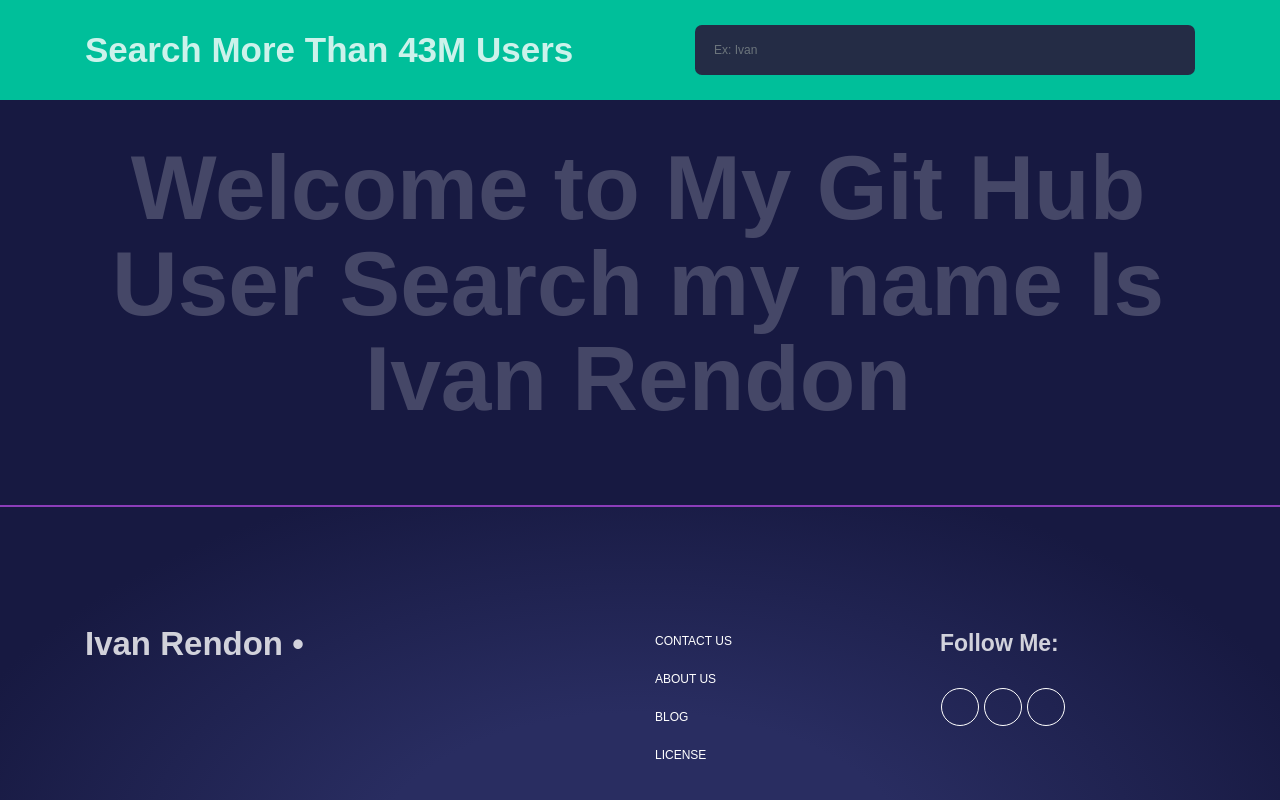
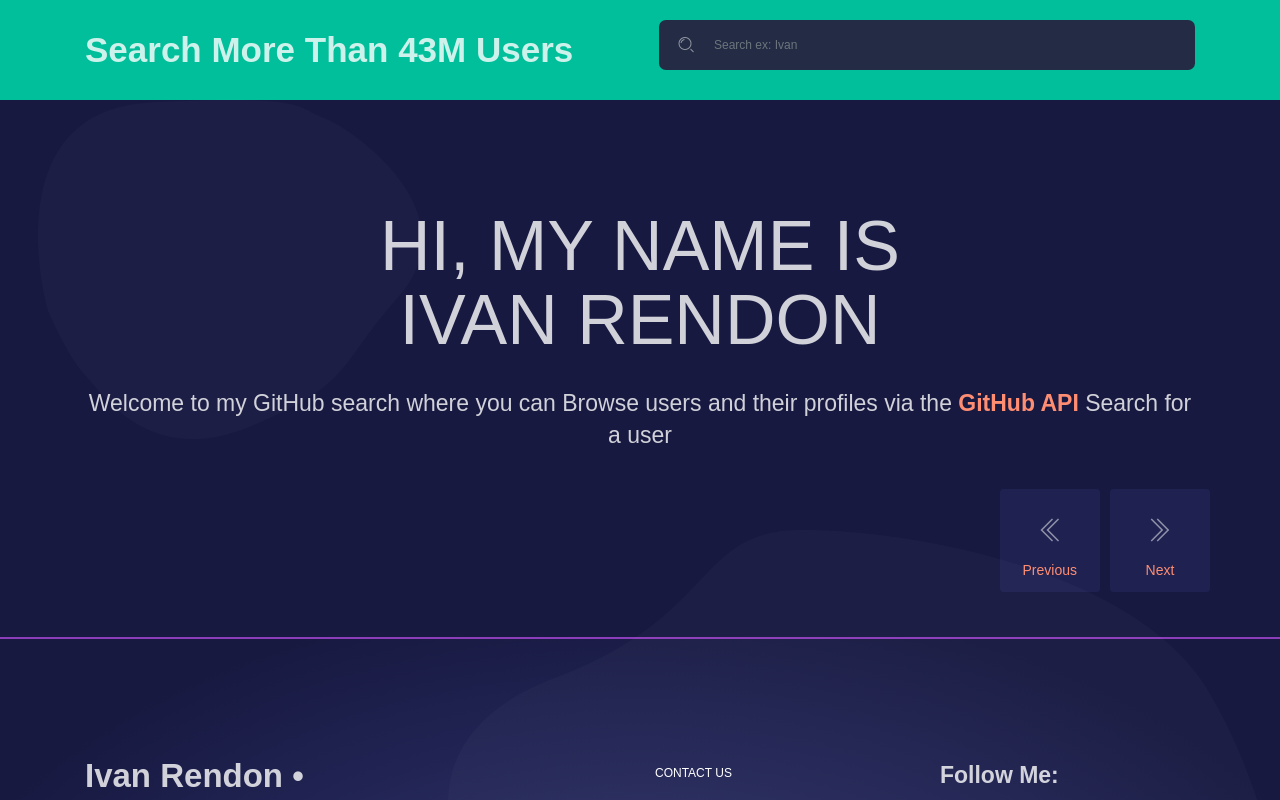
Before and after one commit to ivansito87/GitHub_User_Search, a React (Create React App) app: page / in a window 1280 px wide. Shown: the top 800 px of the page. Built offline with nearby package versions, Linux system fonts and the light colour scheme.

Commit message:
adds function for search

```diff
--- a/src/components/HomePage/MainPage.jsx
+++ b/src/components/HomePage/MainPage.jsx
@@ -33,6 +33,9 @@
   DropdownMenu,
   DropdownItem,
   UncontrolledDropdown,
+  InputGroup,
+  InputGroupAddon,
+  InputGroupText,
   FormGroup,
   Form,
   Input,
@@ -40,24 +43,31 @@
   Navbar,
   NavItem,
   NavLink,
+  Row,
+  Col,
   Nav,
   Container
 
 } from "reactstrap";
 import PageHeader from "../PageHeader/PageHeader";
-import Row from "reactstrap/es/Row";
-import Col from "reactstrap/es/Col";
+
 
 // core components
 // import ExamplesNavbar from "components/Navbars/ExamplesNavbar.jsx";
 // import Footer from "components/Footer/Footer.jsx";
+// let count = 1;
+class MainPage extends React.Component {
 
-class MainPage extends React.Component {
+
   state = {
     users: [],
-    joinRoomId: "",
+    searchUser: "",
     userDisplay: false,
-    isOpen: false
+    isOpen: false,
+    results: null,
+    name: null,
+    inputFocus: false,
+    pageNumber: 1
   };
 
   constructor(props) {
@@ -70,6 +80,17 @@
     this.inputName = React.createRef();
   }
 
+  displayResult = () => {
+    let renderResultHeading = null;
+    if (this.state.users.length === 0) {
+      renderResultHeading = <span className="title display-3">Search more than 43M users</span>;
+    } else {
+      renderResultHeading =
+        <span className="title display-3">Found {this.state.results} results for {this.state.name} </span>
+    }
+    return renderResultHeading;
+  };
+
   componentDidMount() {
     /*axios.get(`https://api.github.com/search/users?q=example`)
       .then(res => {
@@ -79,32 +100,56 @@
       })*/
   }
 
+  toggleTabs1 = (e, stateName, index) => {
+    e.preventDefault();
+    this.setState({pageNumber: this.state.pageNumber -= 1});
+    console.log(this.state.pageNumber, this.state.searchUser);
+    this.requestGetUsers(this.state.pageNumber, this.state.searchUser);
+    this.setState({
+      [stateName]: index
+    });
+  };
+
+  toggleTabs = (e, stateName, index) => {
+    e.preventDefault();
+    this.setState({pageNumber: this.state.pageNumber += 1});
+    console.log(this.state.pageNumber, this.state.searchUser);
+    this.requestGetUsers(this.state.pageNumber, this.state.searchUser);
+    this.setState({
+      [stateName]: index
+    });
+  };
+
   toggleModal = () => {
     this.setState({
       isOpen: !this.state.isOpen
     });
   };
 
-
-  handleJoinSubmit(event){
-  event.preventDefault();
-  const searchUser = this.state.joinRoomId;
-  // console.log(searchUser);
-    axios.get(`https://api.github.com/search/users?per_page=42&page=1&q=${searchUser}`)
+  requestGetUsers(page, name) {
+    axios.get(`https://api.github.com/search/users?per_page=20&page=${page}&q=${name}`)
       .then(res => {
         if (res.data.total_count === 0) {
           this.setState({isOpen: true, userDisplay: false});
         } else if (res.status === 200) {
-          console.log(res);
           const APIResponse = res.data.items;
-          // console.log('inside of Main Pag3 Styled', APIResponse);
-          this.setState({users: APIResponse, userDisplay: true, isOpen: false});
-          console.log(this.state.users, this.state.joinRoomId);
-        }}).catch(err => {
-        console.log(err.message, "<----- Error");
+          this.setState({
+            users: APIResponse,
+            userDisplay: true,
+            isOpen: false,
+            results: res.data.total_count,
+            name: name
+          });
+        }
+      }).catch(err => {
       this.setState({isOpen: true, userDisplay: false});
-      console.log("Inside  bad Request");
     })
+  }
+
+
+  handleJoinSubmit(event) {
+    event.preventDefault();
+    this.requestGetUsers(this.state.pageNumber, this.state.searchUser);
   }
 
 
@@ -125,28 +170,57 @@
             </button>
             <UncontrolledCollapse navbar toggler="#navbarTogglerDemo01" className="text-darker">
               <NavbarBrand href="#pablo" onClick={e => e.preventDefault()}>
-                <span className="title display-3">Search more than 43M users</span>
+                {/*{<span className="title display-3">Search more than 43M users</span>}*/}
+                {this.displayResult()}
               </NavbarBrand>
 
               <Form className="form-inline ml-auto" onSubmit={this.handleJoinSubmit}>
                 <FormGroup className="no-border">
-                  <Input placeholder="Ex: Ivan" type="text"
+                  <InputGroup
+                    className={classnames({
+                      "input-group-focus": this.state.inputFocus
+                    })}
+                  >
+                    <InputGroupAddon addonType="prepend">
+                      <InputGroupText>
+                        <i className="tim-icons icon-zoom-split"/>
+                      </InputGroupText>
+                    </InputGroupAddon>
+                    <Input
+                      placeholder="Search ex: Ivan"
+                      type="text"
+                      onFocus={e => this.setState({inputFocus: true})}
+                      onBlur={e => this.setState({inputFocus: false})}
                       onChange={(event) =>
-                           this.setState({joinRoomId: event.target.value})
-                         }/>
+                        this.setState({searchUser: event.target.value})
+                      }
+                    />
+                  </InputGroup>
+                  {/*<Input placeholder="Ex: Ivan" type="text"
+                         onChange={(event) =>
+                           this.setState({searchUser: event.target.value})
+                         }/>*/}
                 </FormGroup>
               </Form>
             </UncontrolledCollapse>
           </Container>
         </Navbar>
+        <div className="section section-pagination">
+          <img alt="..." className="path" src={require("../../assets/img/path4.png")}/>
+          <img
+            alt="..."
+            className="path path1"
+            src={require("../../assets/img/path5.png")}
+          />
           <Container className="mb-0">
             <Row>
               <Col className="text-center">
                 <div className="content-center brand">
-            <h1 className="text-on-back">Welcome to My Git Hub User Search my name Is <br />Ivan Rendon</h1>
-            {/*<h3 className="d-none d-sm-block mb-0">
-              Please search a user to Get started and see the magic!
-            </h3>*/}
+                  <h1 className="h1-seo">Hi, My name is <br/> Ivan Rendon</h1>
+                  <h3 className="d-none d-sm-block">
+                    Welcome to my GitHub search where you can Browse users and their profiles via the <span
+                    className="title text-warning"> GitHub API </span> Search for a user
+                  </h3>
                 </div>
               </Col>
             </Row>
@@ -162,7 +236,7 @@
           <Container className="align-items-center mt-0">
             <Row>
               {this.state.userDisplay && this.state.users.map((user, index) => (
-          <Col sm="4" md="4" lg="4">
+                <Col sm="4" md="3" lg="3">
                   <ProfilePage
                     key={user.id}
                     login={user.login}
@@ -171,14 +245,45 @@
                     userAvatar={user.avatar_url}
                     userIndex={index}
                     userUrl={user.url}
+                    buttonColor={Math.floor(Math.random() * 8)}
                   />
-          <hr />
+                  <hr/>
                 </Col>
               ))}
             </Row>
+
+            <Row className="justify-content-end">
+              <Nav className="nav-pills-info nav-pills-icons text-right" pills>
+                <NavItem>
+                  <NavLink
+                    className={classnames({
+                      "active show": this.state.pills === 1
+                    })}
+                    onClick={e => this.toggleTabs1(e, "pills", 1)}
+                    href="#pablo"
+                  >
+                    <i className="tim-icons icon-double-left"/>
+                    <span className="text-warning">Previous</span>
+                  </NavLink>
+                </NavItem>
+
+                <NavItem>
+                  <NavLink
+                    className={classnames({
+                      "active show": this.state.pills === 3
+                    })}
+                    onClick={e => this.toggleTabs(e, "pills", 3)}
+                    href="#pablo"
+                  >
+                    <i className="tim-icons icon-double-right"/>
+                    <span className="text-warning">Next</span>
+                  </NavLink>
+                </NavItem>
+              </Nav>
+            </Row>
           </Container>
           <FooterBlk/>
-
+        </div>
       </>
     );
   }
--- a/src/components/Modal/Modal.jsx
+++ b/src/components/Modal/Modal.jsx
@@ -65,7 +65,7 @@
           <Button color="warning"
                   type="button"
                   onClick={this.props.toggleModal}>
-            Nice Button
+            OK, GOT IT!
           </Button>
           {/*<Button
             color="danger"
--- a/src/components/ProfilePage/ProfilePage.jsx
+++ b/src/components/ProfilePage/ProfilePage.jsx
@@ -116,6 +116,7 @@
 
   render() {
     let user = this.props;
+    const colorsArr = ["default", "primary", "info", "success", "warning", "danger", "neutral"];
     return (
       <>
         <div className="wrapper mt-3 pt-0">
@@ -229,29 +230,27 @@
                     <CardHeader>
                       <img
                         alt="..."
-                        className="img-center img-fluid rounded-circle"
+                        className="img-center img-fluid img-raised"
                         src={user.userAvatar}
                       />
-                      <h4 className="title text-center">{user.login}</h4>
+                      <h4 className="title text-center mb-0">{user.login}</h4>
                     </CardHeader>
                     <CardBody>
                       <Nav
-                        className="nav-tabs-success justify-content-center"
+                        className="nav-tabs-success justify-content-center mt-1"
                         tabs
                       >
                         <NavItem>
-                          <NavLink
-                            className={classnames({
-                              active: true
-                            })}
+                          <Button
+                            color={colorsArr[user.buttonColor]}
                             href={user.userUrl}
                             onClick={e => this.toggleTabs(e, "tabs", 3)}
                           >
                             About
-                          </NavLink>
+                          </Button>
                         </NavItem>
                       </Nav>
-                      <TabContent
+                      {/*<TabContent
                         className="tab-subcategories"
                         activeTab={"tab" + 3}
                       >
@@ -275,7 +274,7 @@
                             </tbody>
                           </Table>
                         </TabPane>
-                      </TabContent>
+                      </TabContent>*/}
                     </CardBody>
                   </Card>
                 </Col>
```
Lines whose indentation alone changed are shown as unchanged.
